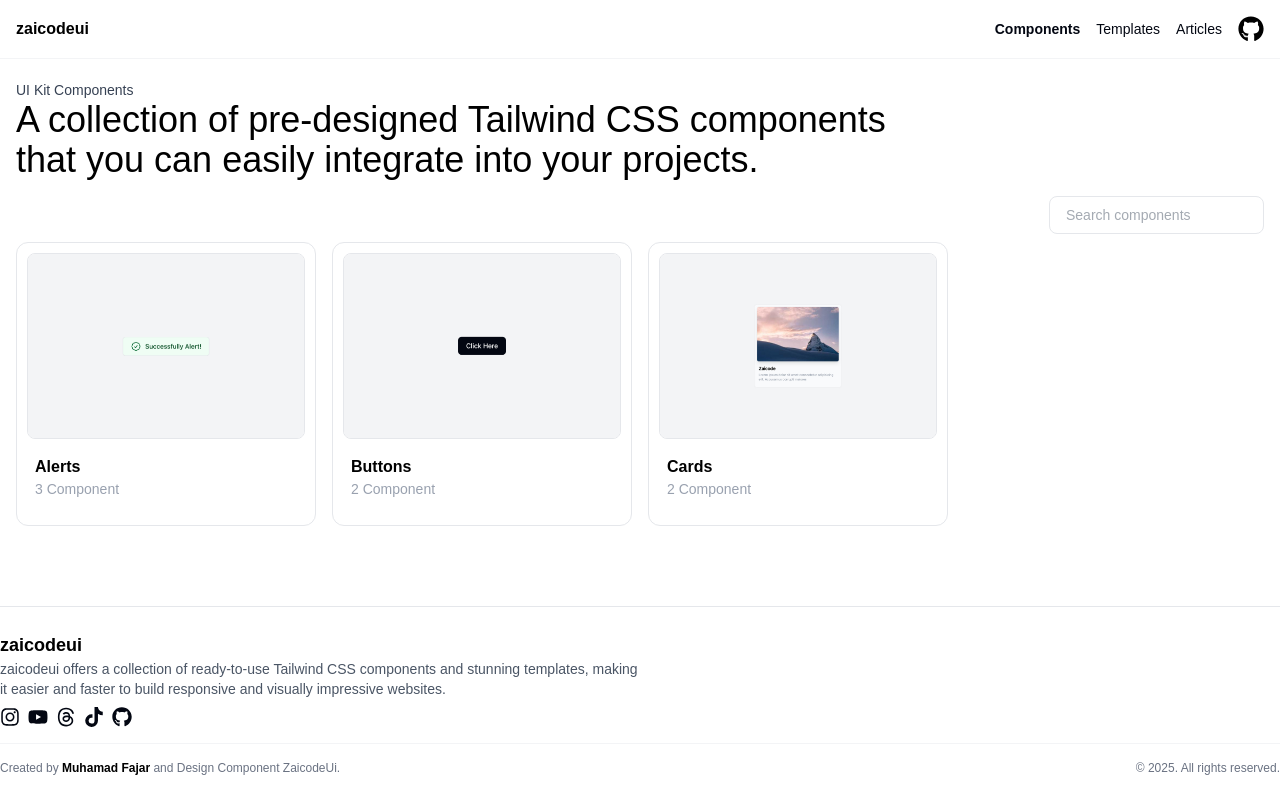
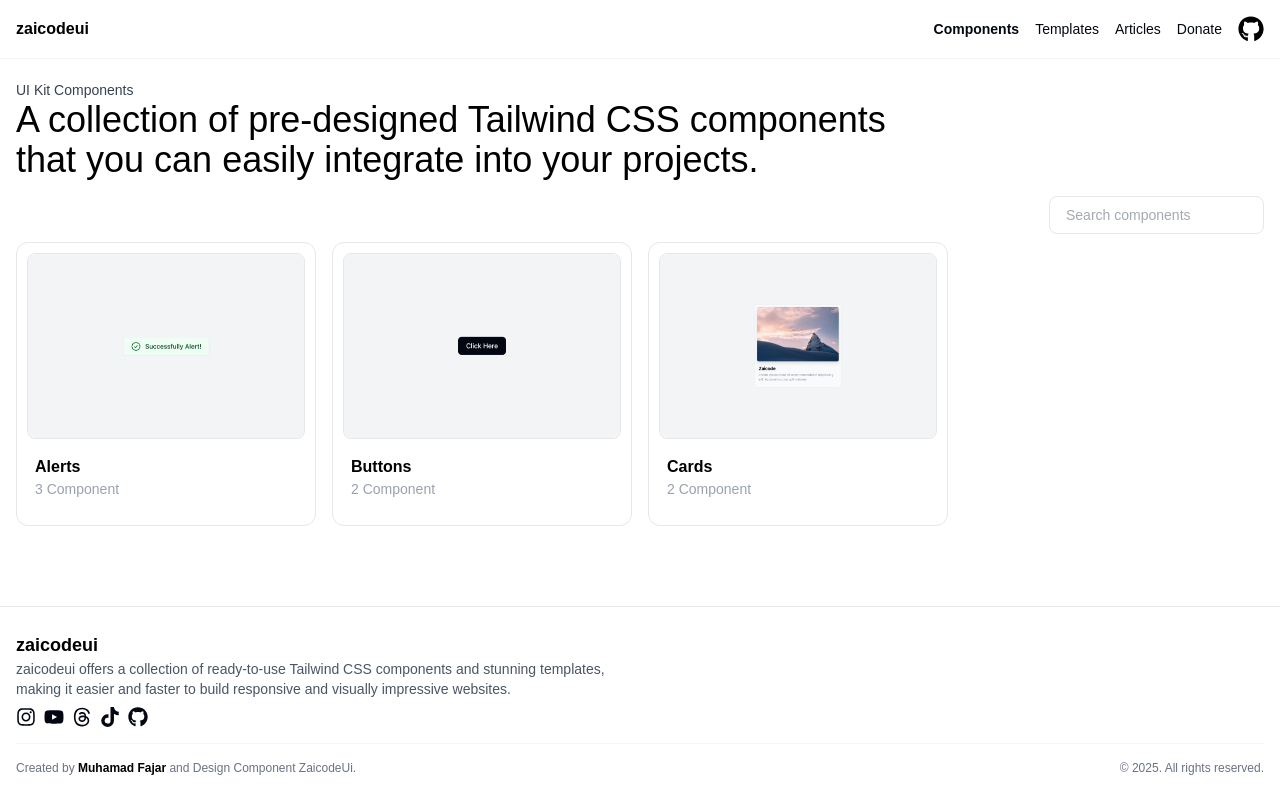
Before and after one commit to Jarramdhan28/zaicodeui, a React (Vite) app: page /components in a window 1280 px wide. Built offline with nearby package versions, Linux system fonts and the light colour scheme; a web font is replaced by a local one.

Commit message:
update : footer and navbar

```diff
--- a/src/components/Footer.tsx
+++ b/src/components/Footer.tsx
@@ -32,11 +32,11 @@
 
 const Footer = () => {
   return (
-    <footer className='border-t border-gray-200 py-6'>
+    <footer className='border-t border-gray-200 py-6 px-4'>
       <div className='mx-auto max-w-screen-xl flex flex-col justify-center'>
         <div>
           <h2 className='font-semibold text-lg'>zaicodeui</h2>
-          <p className='w-1/2 text-sm text-gray-600'>
+          <p className='w-full md:w-1/2 text-sm text-gray-600'>
             zaicodeui offers a collection of ready-to-use Tailwind CSS
             components and stunning templates, making it easier and faster to
             build responsive and visually impressive websites.
@@ -50,8 +50,8 @@
           </div>
         </div>
         <hr className='my-4 border-gray-100' />
-        <div className='flex justify-between items-center '>
-          <p className='text-xs w-3/5 text-gray-500'>
+        <div className='flex flex-col md:flex-row justify-between items-center '>
+          <p className='text-xs md:w-3/5 text-gray-500'>
             Created by{' '}
             <Link
               to={'https://www.instagram.com/jarramdhan/'}
--- a/src/components/navbar/Navbar.tsx
+++ b/src/components/navbar/Navbar.tsx
@@ -25,6 +25,7 @@
             target='_blank'
             label='Articles'
           />
+          <NavLink to={'/templates'} label='Donate' />
           <FaGithub size={26} />
         </div>
 
@@ -45,6 +46,7 @@
             label='Articles'
             target='_blank'
           />
+          <NavLink to={'/templates'} label='Donate' />
         </div>
       )}
     </header>
```
